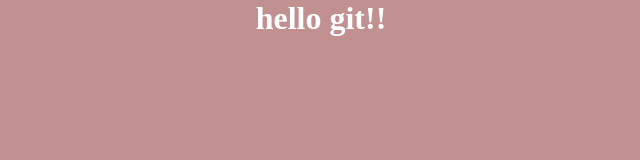
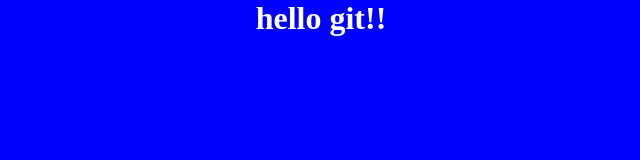
Before and after one commit to YaroslavChmyr/testing-git, a plain HTML site: page index.html in a window 1280 px wide. Shown: the whole page, without its empty margins (319-959 px from the left). Drawn offline with Linux system fonts and the light colour scheme.

Commit message:
background changed to

```diff
--- a/main.css
+++ b/main.css
@@ -4,7 +4,7 @@
 .background {
   width: 100%;
   height: 100vh;
-  background: rgb(193, 145, 145);
+  background: blue;
   /* text-align: center; */
 }
 .text {
```
